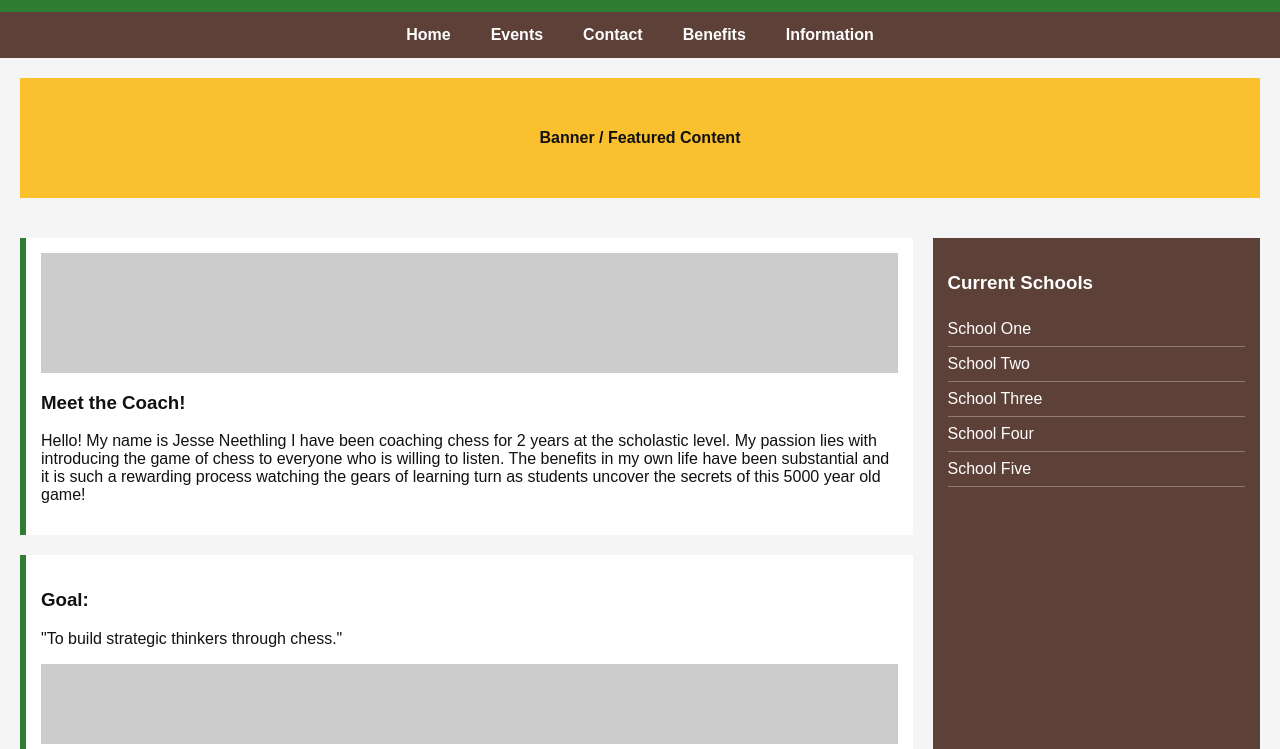
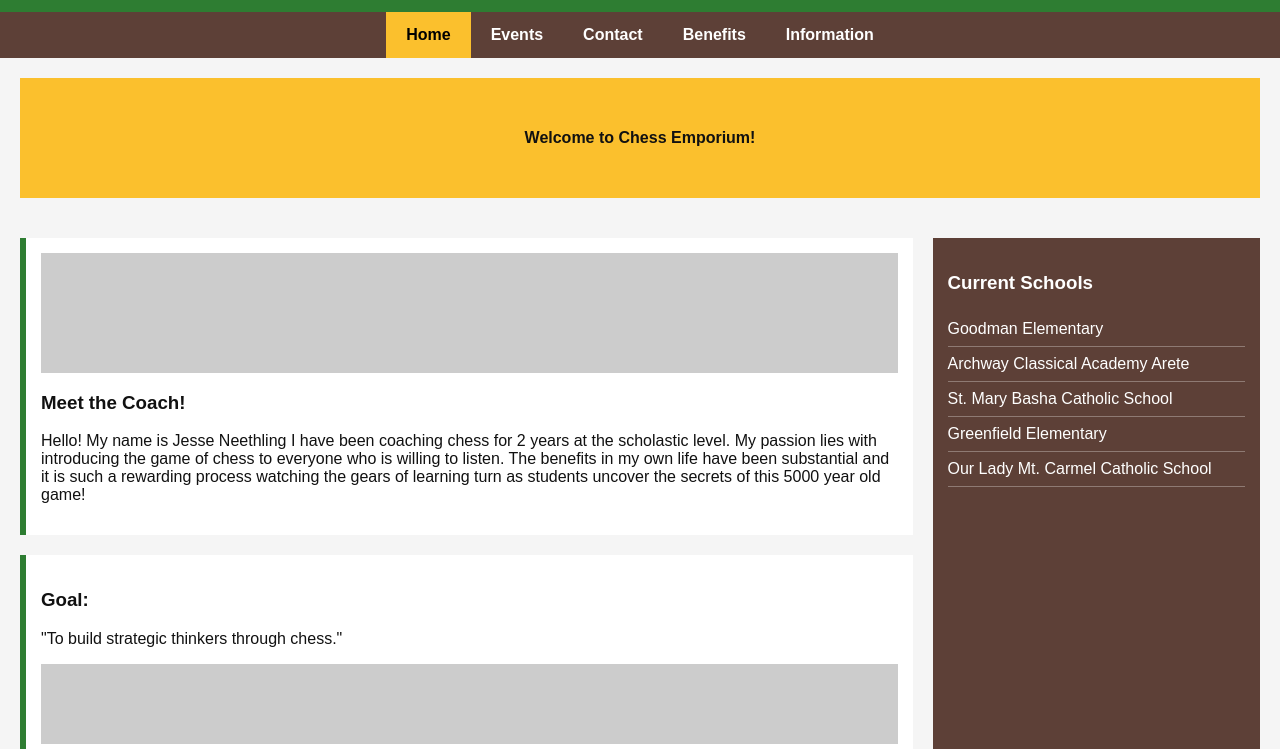
Before and after one commit to jneethli/School, a plain HTML site: page index.html in a window 1280 px wide. Shown: the part 51-800 px from the top of the page. Drawn offline with Linux system fonts and the light colour scheme.

Commit message:
Add files via upload

```diff
--- a/index.html
+++ b/index.html
@@ -13,15 +13,15 @@
 </header>
 
 <nav>
-    <a href="#">Home</a>
-    <a href="#">Events</a>
-    <a href="#">Contact</a>
-    <a href="#">Benefits</a>
-    <a href="#">Information</a>
+    <a href="index.html" class="active">Home</a>
+    <a href="events.html">Events</a>
+    <a href="contact.html">Contact</a>
+    <a href="benefits.html">Benefits</a>
+    <a href="information.html">Information</a>
 </nav>
 
 <section class="hero">
-    <div class="hero-box">Banner / Featured Content</div>
+    <div class="hero-box">Welcome to Chess Emporium!</div>
 </section>
 
 <main>
@@ -55,11 +55,11 @@
     <aside class="right">
         <h3>Current Schools</h3>
         <ul>
-            <li>School One</li>
-            <li>School Two</li>
-            <li>School Three</li>
-            <li>School Four</li>
-            <li>School Five</li>
+            <li>Goodman Elementary</li>
+            <li>Archway Classical Academy Arete</li>
+            <li>St. Mary Basha Catholic School</li>
+            <li>Greenfield Elementary</li>
+            <li>Our Lady Mt. Carmel Catholic School</li>
         </ul>
     </aside>
 </main>
--- a/styles.css
+++ b/styles.css
@@ -1,4 +1,4 @@
-/* Color Palette */
+
 :root {
     --green: #2e7d32;
     --brown: #5d4037;
@@ -50,6 +50,12 @@ nav a {
 }
 
 nav a:hover {
+    background: var(--yellow);
+    color: black;
+}
+
+/* Highlight Active Tab */
+nav a.active {
     background: var(--yellow);
     color: black;
 }
```
